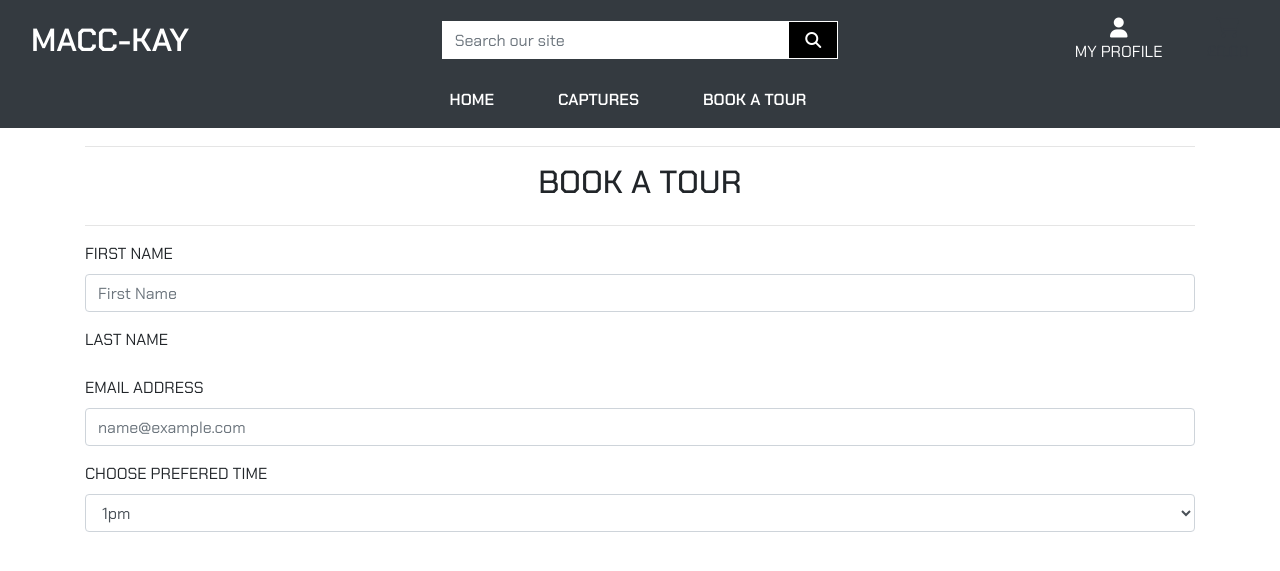
After one commit to Code-Institute-Submissions/Juliya91-macc-kay, a Django app: page /tour/ in a window 1280 px wide. The commit adds this page. Shown: the top 571 px of the page. Run offline with Django 3.2, Linux system fonts and the light colour scheme; some libraries are stand-ins or nearby versions.

```diff
--- a/macc_kay/settings.py
+++ b/macc_kay/settings.py
@@ -11,6 +11,7 @@ https://docs.djangoproject.com/en/3.2/ref/settings/
 """
 
 import os
+import dj_database_url
 
 
 # Build paths inside the project like this: BASE_DIR / 'subdir'.
--- a/macc_kay/urls.py
+++ b/macc_kay/urls.py
@@ -25,4 +25,5 @@ urlpatterns = [
     path('captures/', include('captures.urls')),
     path('cart/', include('cart.urls')),
     path('checkout/', include('checkout.urls')),
+    path('tour/', include('tour.urls')),
 ] + static(settings.MEDIA_URL, document_root=settings.MEDIA_ROOT)
--- a/requirements.txt
+++ b/requirements.txt
@@ -16,6 +16,7 @@ debugpy==1.4.3
 decorator==5.1.0
 defusedxml==0.7.1
 distlib==0.3.2
+dj-database-url==0.5.0
 Django==3.2.9
 django-allauth==0.41.0
 django-crispy-forms==1.13.0
@@ -67,6 +68,7 @@ pkginfo==1.7.1
 platformdirs==2.3.0
 prometheus-client==0.11.0
 prompt-toolkit==3.0.20
+psycopg2-binary==2.9.2
 ptyprocess==0.7.0
 pycodestyle==2.7.0
 pycparser==2.20
--- a/templates/includes/main-nav.html
+++ b/templates/includes/main-nav.html
@@ -17,7 +17,7 @@
         </li>
 
         <li class="nav-item">
-            <a class="logo-font font-weight-bold nav-link text-black mr-5" href="#">
+            <a class="logo-font font-weight-bold nav-link text-black mr-5" href="{% url 'tour' %}">
                 BOOK A TOUR
             </a>
         </li>
--- /dev/null
+++ b/tour/templates/tour/tour.html
@@ -0,0 +1,46 @@
+{% extends "base.html" %}
+{% load static %}
+
+{% block page_header %}
+    <div class="container header-container">
+        <div class="row">
+            <div class="col"></div>
+        </div>
+    </div>
+{% endblock %}
+
+{% block content %}
+<div class="container">
+    <div class="row">
+        <div class="col">
+            <hr>
+            <h2 class="logo-font mb-4">BOOK A TOUR</h2>
+            <hr>
+        </div>
+    </div>
+    <div class="row">
+        <div class="col">
+            <form action="{% url 'tour' %}" method="POST">
+                <div class="form-group">
+                    <label for="fName">FIRST NAME</label>
+                    <input type="text" class="form-control" id="fName" placeholder="First Name">
+                </div>
+                <div class="form-group">
+                    <label for="lName">LAST NAME</label>
+                </div>
+                <div class="form-group">
+                    <label for="exampleFormControlInput1">EMAIL ADDRESS</label>
+                    <input type="email" class="form-control" id="exampleFormControlInput1" placeholder="name@example.com">
+                </div>
+                <div class="form-group">
+                    <label for="tourFormControlTimeSelect">CHOOSE PREFERED TIME</label>
+                    <select class="form-control" id="tourFormControlTimeSelect">
+                        <option>1pm</option>
+                        <option>3:30pm</option>
+                    </select>
+                </div>
+            </form>
+        </div>
+    </div>
+</div>
+{% endblock %}
--- /dev/null
+++ b/tour/urls.py
@@ -0,0 +1,6 @@
+from django.urls import path
+from . import views
+
+urlpatterns = [
+    path('', views.tour, name='tour')
+]
--- a/tour/views.py
+++ b/tour/views.py
@@ -1,3 +1,14 @@
 from django.shortcuts import render
 
-# Create your views here.
+from .forms import TourForm
+
+
+def tour(request):
+
+    tour_form = TourForm()
+    template = 'tour/tour.html'
+    context = {
+        'tour_form': tour_form,
+    }
+
+    return render(request, template, context)
```
